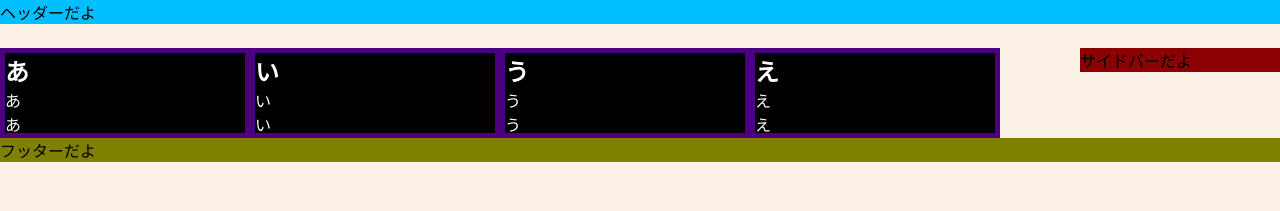
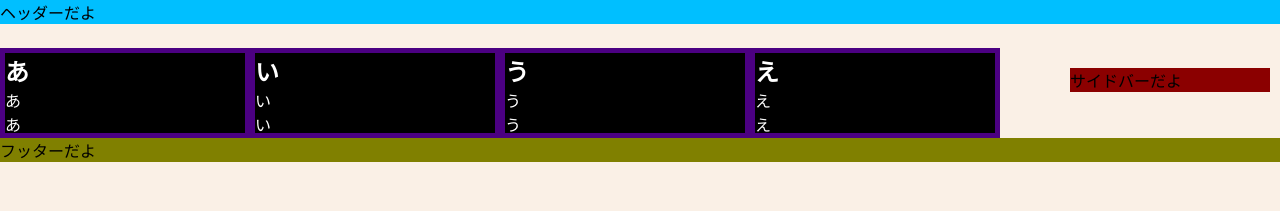
Before and after one commit to 1627009/web1-7, a plain HTML site: page index.html in a window 1280 px wide. Drawn offline with Linux system fonts and the light colour scheme.

Commit message:
Update default.css

```diff
--- a/css/default.css
+++ b/css/default.css
@@ -39,6 +39,9 @@ aside{
   background-color:#8b0000;
   width:200px;
   float:right;
+  position:relative;
+  top:20px;
+  right:10px;
 }
 
 footer{
```
